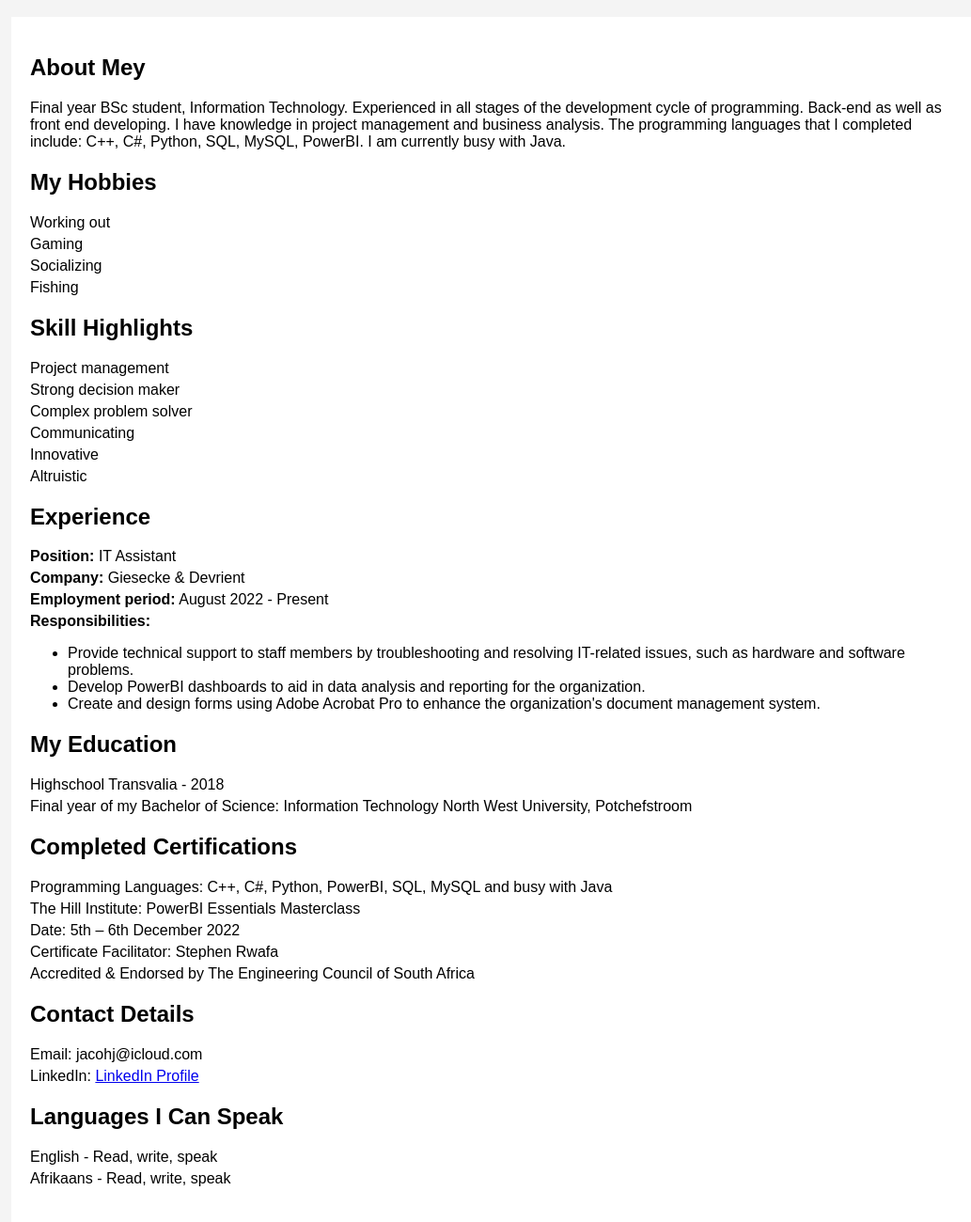
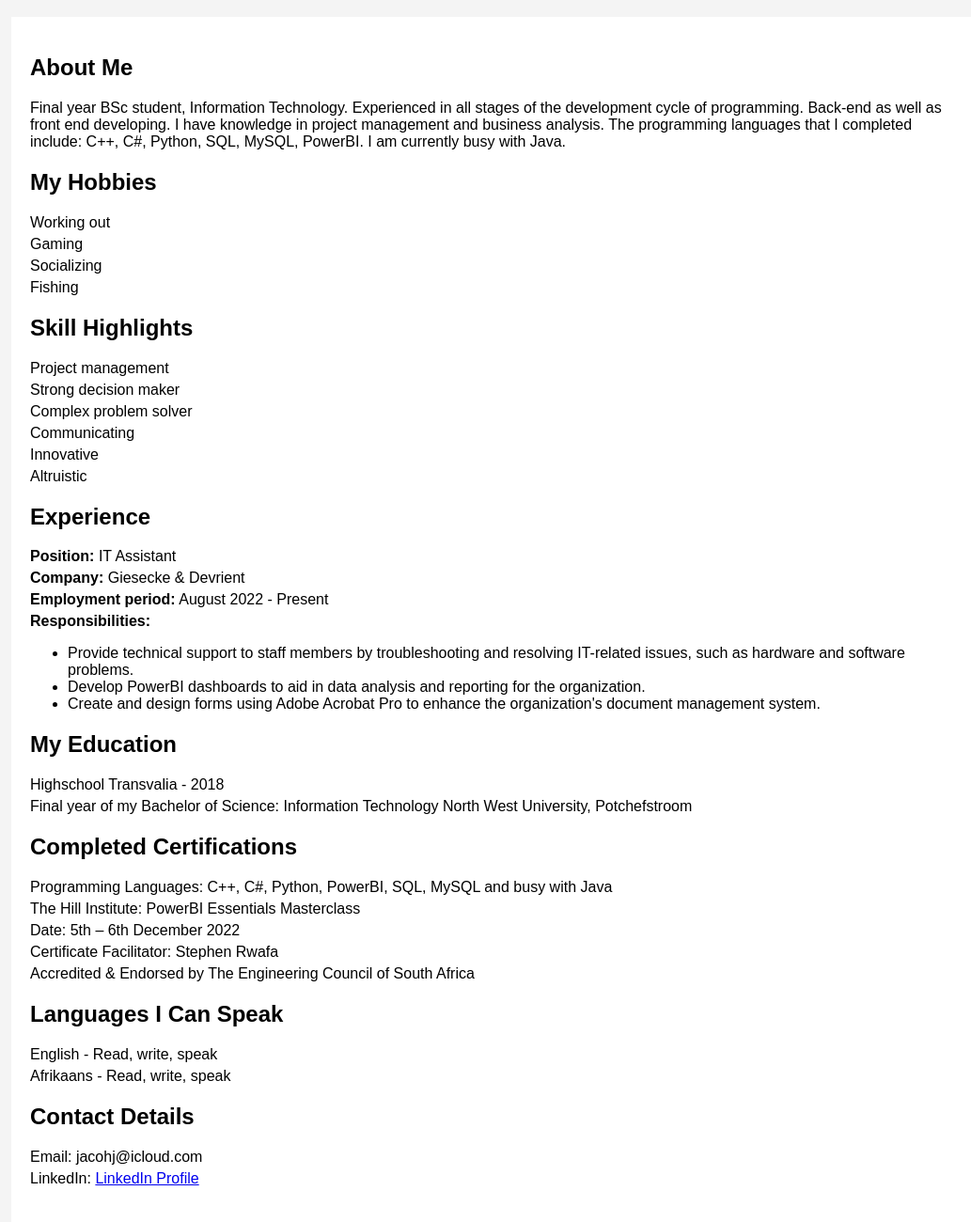
Before and after one commit to hjaucamp/hjaucamp.github.io, a plain HTML site: page index.html in a window 1280 px wide. Shown: the part 186-1486 px from the top of the page at 94% size, without its empty margins (116-1149 px from the left). Drawn offline with Linux system fonts and the light colour scheme.

Commit message:
Update index.html

```diff
--- a/index.html
+++ b/index.html
@@ -56,13 +56,15 @@
             <img src="jaco.jpg" alt="Hendrik Jaco Aucamp">
             <h1>Hendrik Jaco Aucamp</h1>
         </div>
+
     </header>
     <div class="container">
         <div class="main">
             <div class="summary">
-                <h2>About Mey</h2>
+                <h2>About Me</h2>
                 <p>Final year BSc student, Information Technology. Experienced in all stages of the development cycle of programming. Back-end as well as front end developing. I have knowledge in project management and business analysis. The programming languages that I completed include: C++, C#, Python, SQL, MySQL, PowerBI. I am currently busy with Java.</p>
             </div>
+
             <div class="hobbies">
                 <h2>My Hobbies</h2>
                 <p>Working out</p>
@@ -70,6 +72,7 @@
                 <p>Socializing</p>
                 <p>Fishing</p>
             </div>
+
             <div class="skills">
                 <h2>Skill Highlights</h2>
                 <p>Project management</p>
@@ -79,6 +82,7 @@
                 <p>Innovative</p>
                 <p>Altruistic</p>
             </div>
+
             <div class="experience">
                 <h2>Experience</h2>
                 <p><strong>Position:</strong> IT Assistant</p>
@@ -91,11 +95,13 @@
                     <li>Create and design forms using Adobe Acrobat Pro to enhance the organization's document management system.</li>
                 </ul>
             </div>
+
             <div class="education">
                 <h2>My Education</h2>
                 <p>Highschool Transvalia - 2018</p>
                 <p>Final year of my Bachelor of Science: Information Technology North West University, Potchefstroom</p>
             </div>
+
             <div class="certifications">
                 <h2>Completed Certifications</h2>
                 <p>Programming Languages: C++, C#, Python, PowerBI, SQL, MySQL and busy with Java</p>
@@ -104,16 +110,19 @@
                 <p>Certificate Facilitator: Stephen Rwafa</p>
                 <p>Accredited & Endorsed by The Engineering Council of South Africa</p>
             </div>
-                        <div class="contact">
+
+                <div class="languages">
+                <h2>Languages I Can Speak</h2>
+                <p>English - Read, write, speak</p>
+                <p>Afrikaans - Read, write, speak</p>
+            </div>
+
+                <div class="contact">
                 <h2>Contact Details</h2>
                 <p>Email: jacohj@icloud.com</p>
                 <p>LinkedIn: <a href="www.linkedin.com/in/hendrik-aucamp-573765227" target="_blank">LinkedIn Profile</a></p>
             </div>
-            <div class="languages">
-                <h2>Languages I Can Speak</h2>
-                <p>English - Read, write, speak</p>
-                <p>Afrikaans - Read, write, speak</p>
-            </div>
+
         </div>
     </div>
 </body>
```
